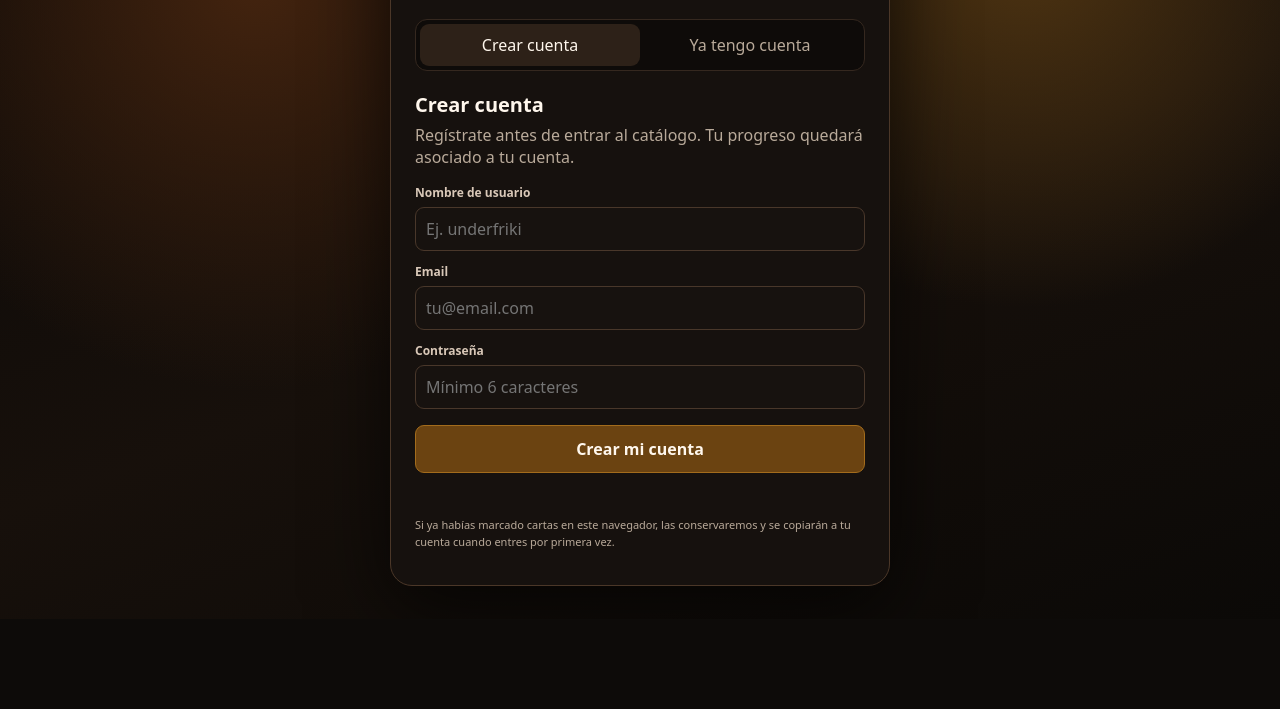
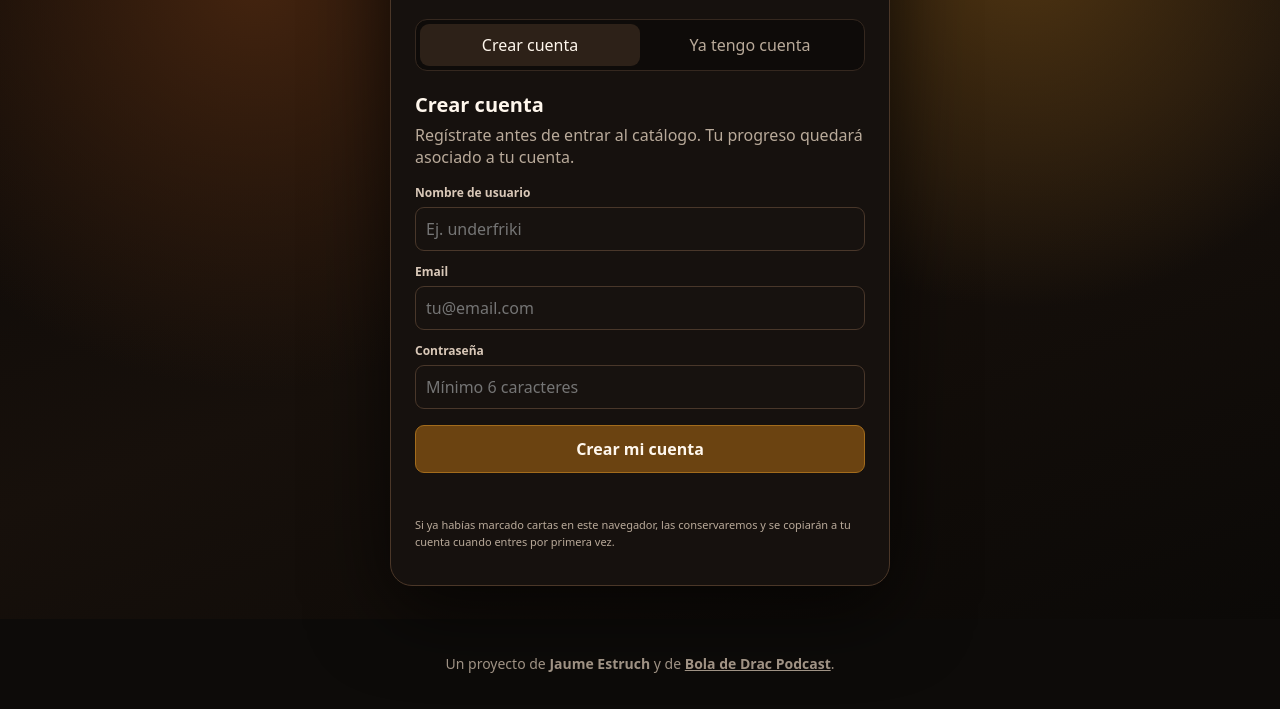
Before and after one commit to underfriki/dragon-ball-daima-cards, a plain HTML site: page index.html in a window 1280 px wide. Shown: the part 181-890 px from the top of the page. Before the commit the page ends 800 px from the top, so only its background shows below. Drawn offline with Linux system fonts and the light colour scheme; a script that the page names is missing.

Commit message:
Credit Jaume Estruch and Bola de Drac Podcast across auth and catalog

```diff
--- a/index.html
+++ b/index.html
@@ -152,6 +152,11 @@
   </main>
 </div>
 
+<footer class="footer" style="padding:16px 24px;font-size:14px;line-height:1.6">
+  Un proyecto de <strong>Jaume Estruch</strong> y de
+  <a href="https://www.boladedracpodcast.cat/" target="_blank" rel="noopener noreferrer"><strong>Bola de Drac Podcast</strong></a>.
+</footer>
+
 <script type="module" src="app.js?v=20261002-auth1"></script>
 </body>
 </html>
```
